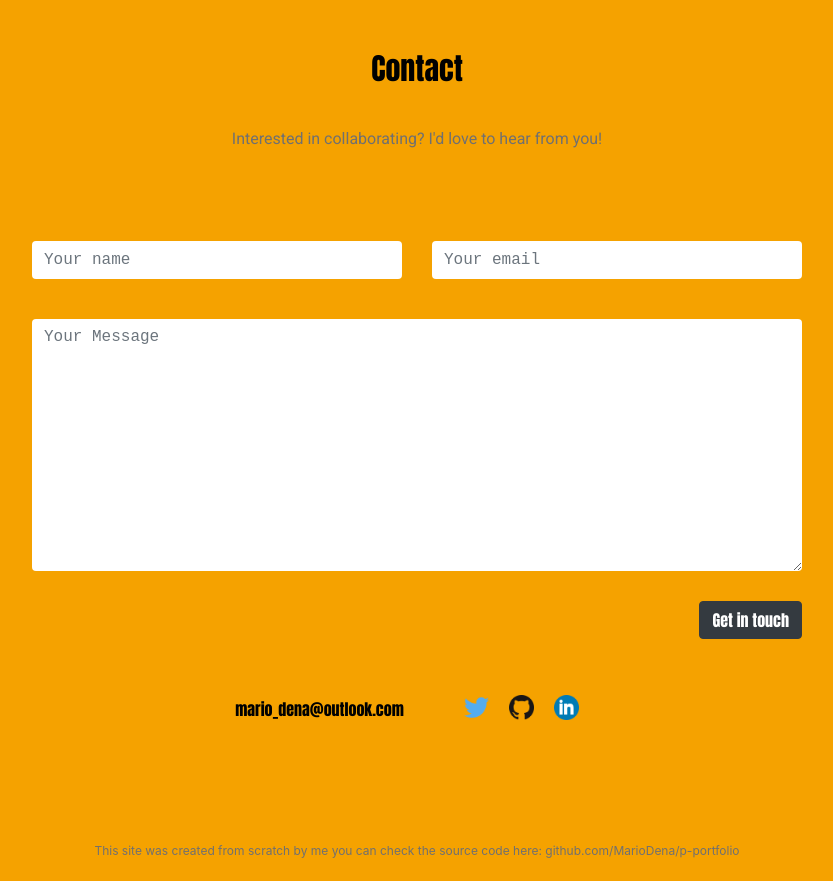
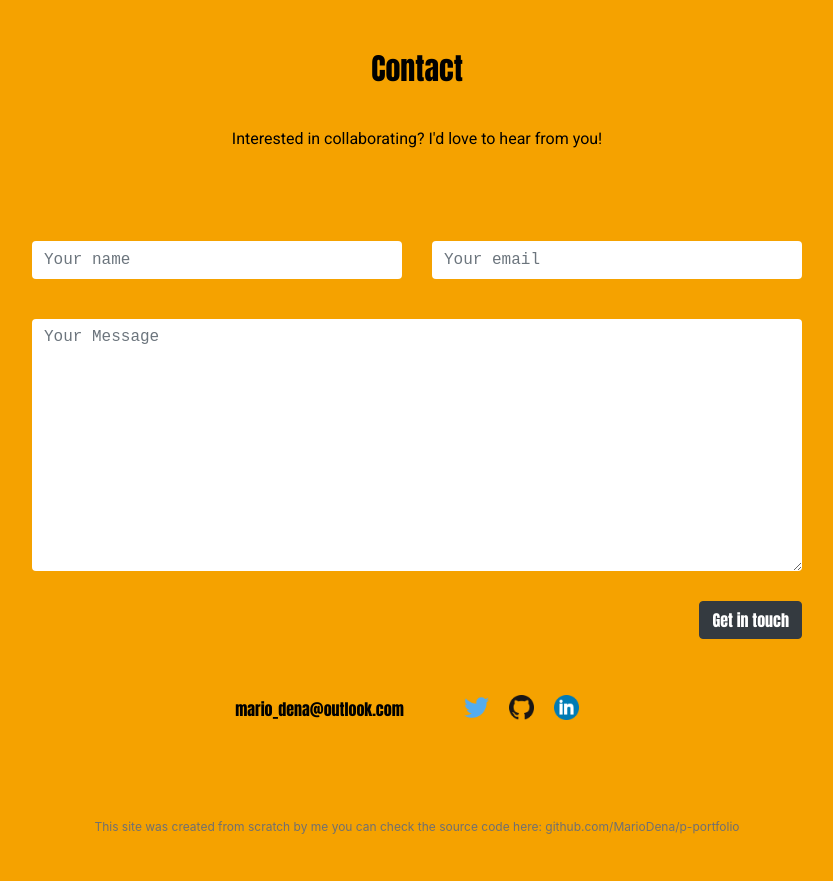
Before and after one commit to MarioDena/portfolio, a React (Create React App) app: page / in a window 1280 px wide. Shown: the part 2860-3741 px from the top of the page, without its empty margins (223-1056 px from the left). Built offline with nearby package versions, Linux system fonts and the light colour scheme.

Commit message:
[Fix] Fixed footer text position

```diff
--- a/src/App.css
+++ b/src/App.css
@@ -122,7 +122,12 @@ textarea {
   font-size: 30px;
   margin-left: auto;
 }
+.footText{
+  margin: 40px;
+}
+
 .form-mrgb {
+  color: black;
   margin: 40px;
   margin-bottom: 80px;
 }
--- a/src/components/Footer.js
+++ b/src/components/Footer.js
@@ -3,7 +3,7 @@ import React from 'react';
 const Footer = () => {
   return (
     <div className="Footer">
-      <p>
+      <p className="footText">
         This site was created from scratch by me you can check the source code
         here:&nbsp;
         <a href="https://github.com/MarioDena/p-portfolio">
```
